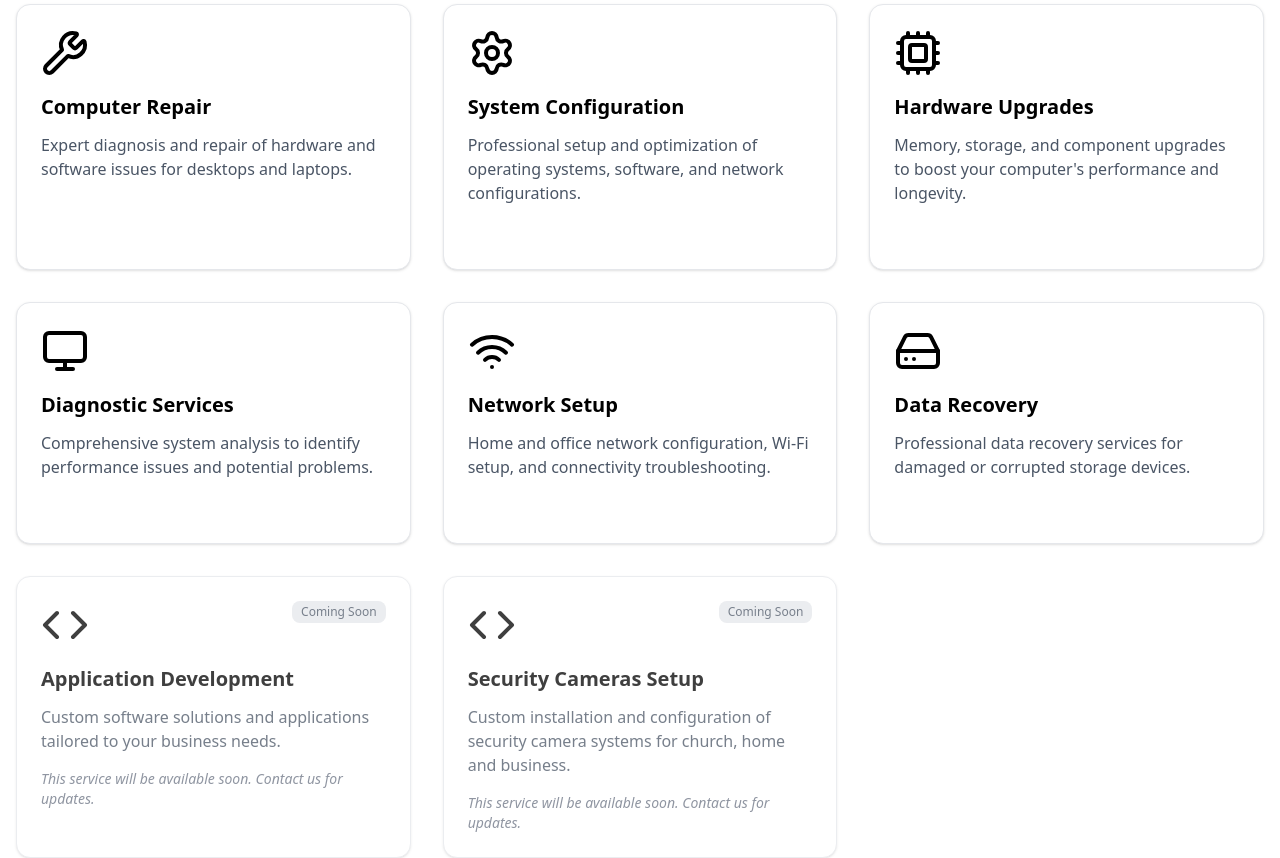
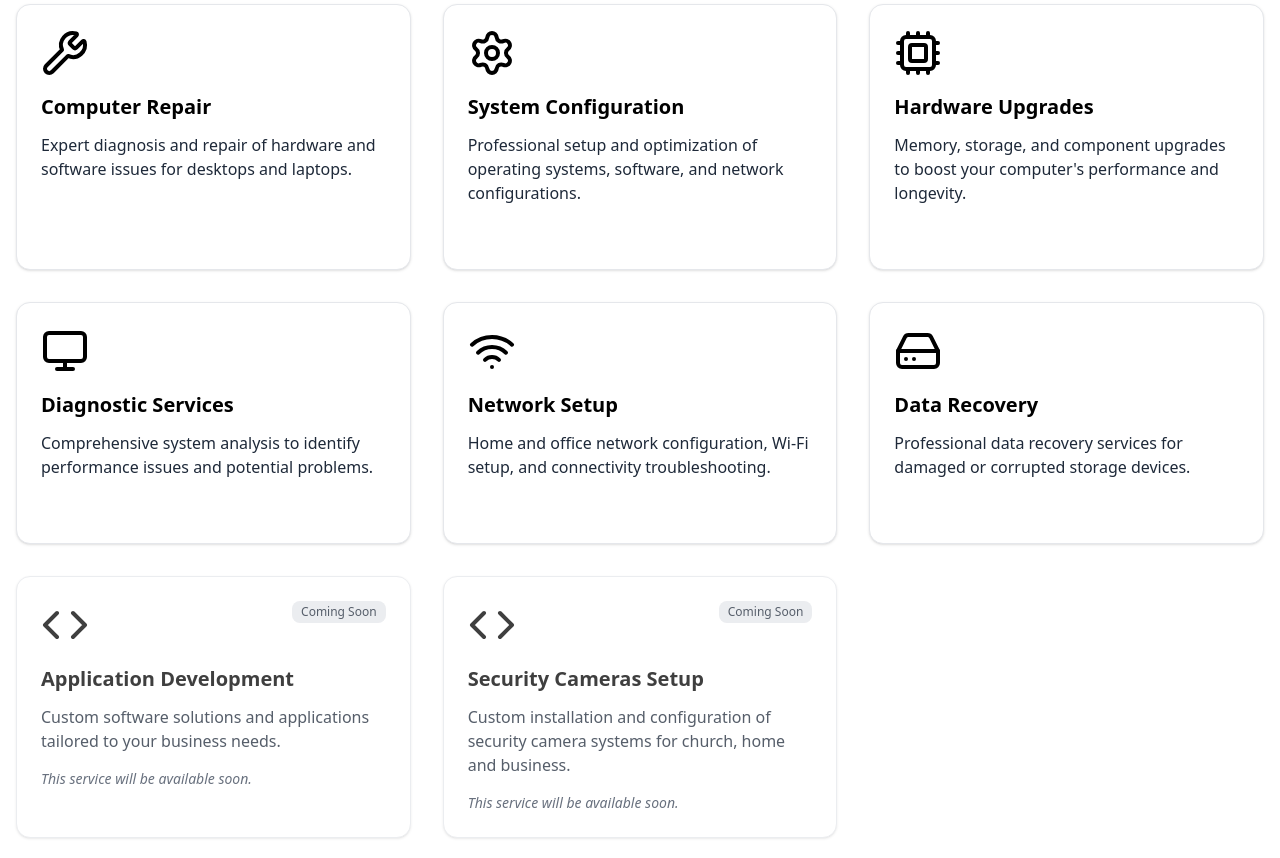
Before and after one commit to alexrf00/inceptumrex, a Next.js app: page / in a window 1280 px wide. Shown: the part 1400-2258 px from the top of the page. Built offline with nearby package versions, Linux system fonts and the light colour scheme.

Commit message:
contrast updated

```diff
--- a/src/components/contact-section.tsx
+++ b/src/components/contact-section.tsx
@@ -72,7 +72,7 @@ export function ContactSection() {
                   <span className="text-gray-700 dark:text-gray-300">Mon-Fri: 9AM-6PM, Sat: 10AM-4PM</span>
                 </div>
               </div>
-              <div className="flex space-x-4 mt-8">
+              {/* <div className="flex space-x-4 mt-8">
                 <Button
                   size="icon"
                   variant="outline"
@@ -80,7 +80,7 @@ export function ContactSection() {
                 >
                   <Globe className="h-5 w-5" />
                 </Button>
-              </div>
+              </div> */}
             </div>
 
             <Card className="p-8 border-gray-200 dark:border-gray-700 bg-white dark:bg-gray-800">
--- a/src/components/services-section.tsx
+++ b/src/components/services-section.tsx
@@ -46,7 +46,7 @@ const services = [
     icon: Code,
     available: false,
   },
-    {
+  {
     title: "Security Cameras Setup",
     description: "Custom installation and configuration of security camera systems for church, home and business.",
     icon: Code,
@@ -63,9 +63,8 @@ export function ServicesSection() {
           {services.map((service, index) => (
             <Card
               key={index}
-              className={`p-6 hover:shadow-xl transition-all duration-300 hover:-translate-y-1 border-gray-200 dark:border-gray-700 bg-white dark:bg-gray-800 ${
-                !service.available ? "opacity-75" : ""
-              }`}
+              className={`p-6 hover:shadow-xl transition-all duration-300 hover:-translate-y-1 border-gray-200 dark:border-gray-700 bg-white dark:bg-gray-800 ${!service.available ? "opacity-75" : ""
+                }`}
             >
               <CardContent className="p-0">
                 <div className="flex items-start justify-between mb-4">
@@ -73,24 +72,24 @@ export function ServicesSection() {
                   {!service.available && (
                     <Badge
                       variant="secondary"
-                      className="bg-gray-200 text-gray-600 dark:bg-gray-700 dark:text-gray-400"
+                      className="bg-gray-200 text-gray-800 dark:bg-gray-700 dark:text-gray-100"
                     >
                       Coming Soon
                     </Badge>
                   )}
                 </div>
                 <h3 className="text-xl font-semibold mb-3 text-black dark:text-white">{service.title}</h3>
-                <p className="text-gray-600 dark:text-gray-300 mb-4">{service.description}</p>
+                <p className="text-gray-800 dark:text-gray-200 mb-4">{service.description}</p>
                 {service.available ? (
                   <Button
                     variant="ghost"
-                    className="p-0 h-auto text-black hover:text-gray-600 dark:text-white dark:hover:text-gray-300"
+                    className="p-0 h-auto text-black hover:text-gray-900 dark:text-white dark:hover:text-gray-200"
                   >
                     {/* Learn More <ExternalLink className="ml-2 h-4 w-4" /> */}
                   </Button>
                 ) : (
-                  <p className="text-sm text-gray-500 dark:text-gray-400 italic">
-                    This service will be available soon. Contact us for updates.
+                  <p className="text-sm text-gray-700 dark:text-gray-200 italic">
+                    This service will be available soon.
                   </p>
                 )}
               </CardContent>
```
